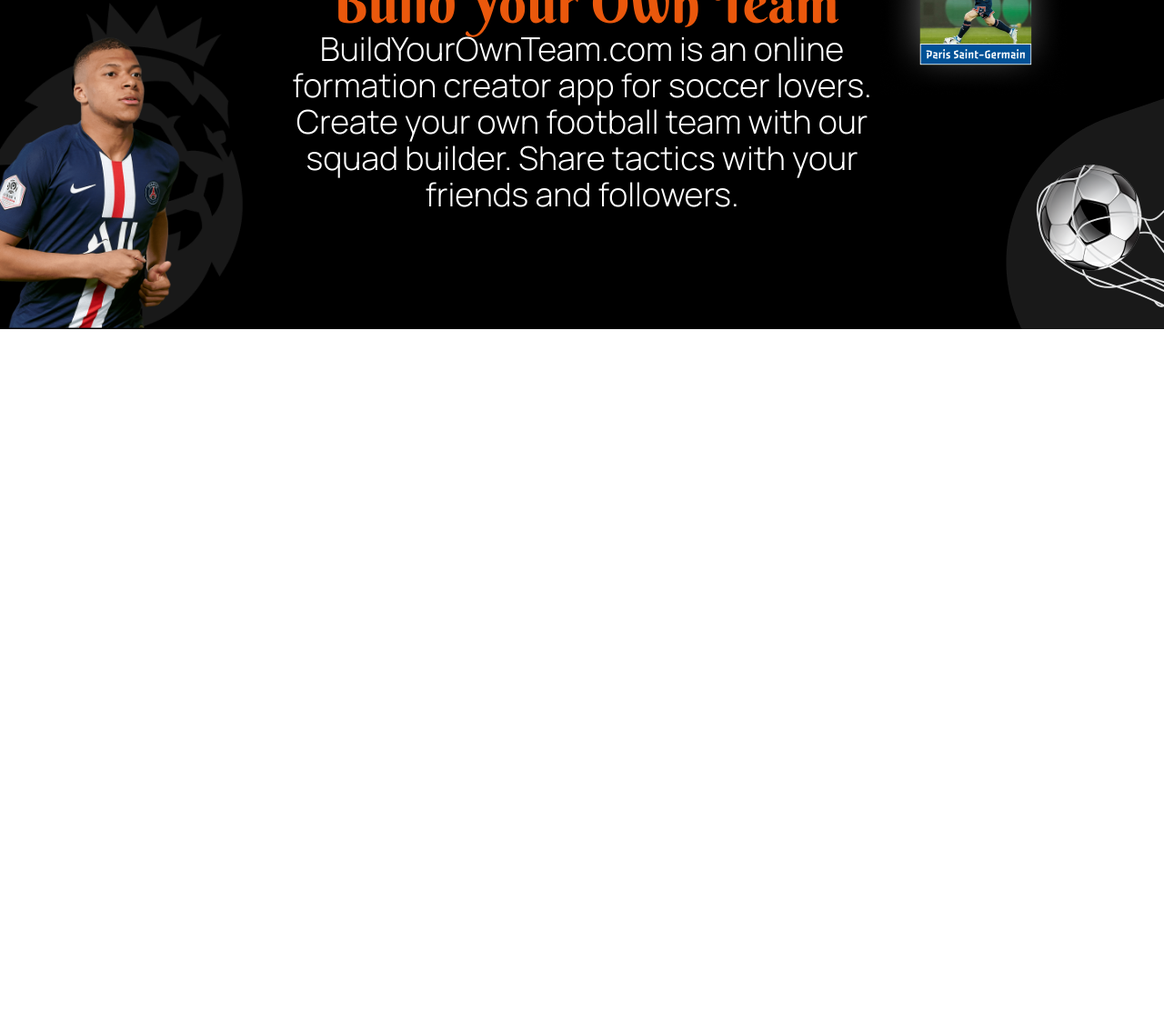
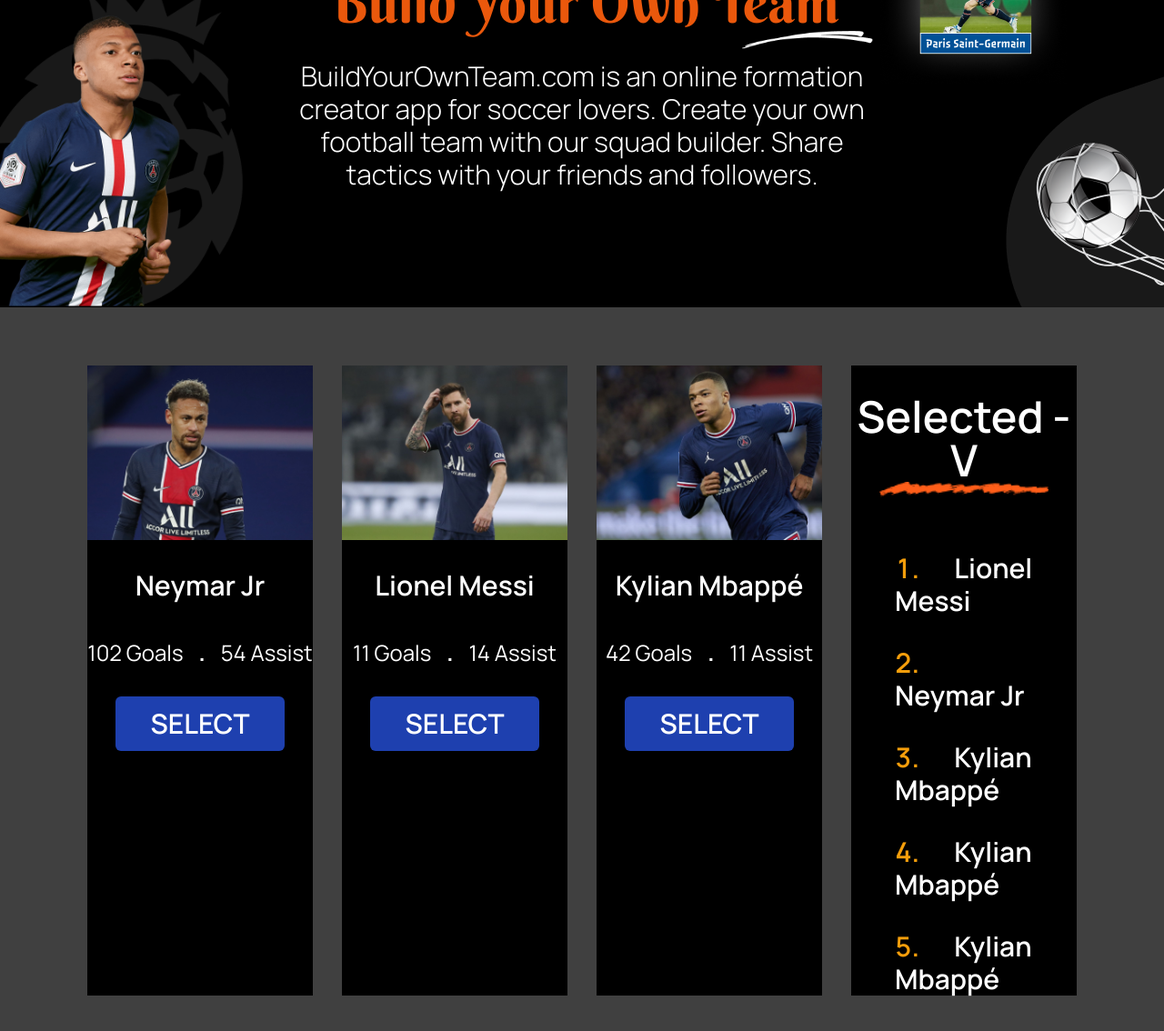
Before and after one commit to DiptaPal/select-best-five, a plain HTML site: page index.html in a window 1280 px wide. Shown: the part 234-1368 px from the top of the page at 91% size. Before the commit the page ends 800 px from the top, so only its background shows below. Drawn offline with nearby package versions, Linux system fonts and the light colour scheme.

Commit message:
selected section done

```diff
--- a/index.html
+++ b/index.html
@@ -17,6 +17,7 @@
 
 </head>
 <body>
+    <!-- header section start -->
     <nav>
         <div class="flex flex-row justify-between items-center px-8 text-2xl 2xl:text-4xl font-bold bg-black text-white">
             <div class="flex flex-row items-center">
@@ -41,9 +42,10 @@
                 <img class="w-2/4 m-auto md:w-fit md:absolute md:-bottom-3 xl:-bottom-5 2xl:-bottom-6" src="./images/header1.png" alt="">
             </div>
             <div class="md:w-1/2 flex justify-center items-center px-10 md:px-0 md:py-24 lg:py-32 2xl:py-40 m-auto md:m-0">
-               <div class="text-center">
+               <div class="text-center relative">
                     <h1 class="sm:text-4xl xl:text-6xl 2xl:text-8xl font-medium text-orange-600 font-berkshire header-title">Build Your Own Team</h1>
-                    <p class="sm:text-2xl xl:text-4xl font-light text-white">BuildYourOwnTeam.com is an online formation creator app for soccer lovers. Create your own football team with our squad builder. Share tactics with your friends and followers.</p>
+                    <img class="absolute right-1/4 md:right-0 w-24 md:w-36 2xl:w-fit" src="./images/white_underline.png" alt="">
+                    <p class="sm:text-2xl xl:text-3xl font-light text-white pt-8">BuildYourOwnTeam.com is an online formation creator app for soccer lovers. Create your own football team with our squad builder. Share tactics with your friends and followers.</p>
                </div>
             </div>
             <div class="md:w-3/12 md:relative flex justify-between md:flex-col">
@@ -59,7 +61,56 @@
             </div>
         </div>
     </header>
-
+    <!-- header section end -->
+    <!-- main section start -->
+    <main class="bg-neutral-700">
+        <div class="grid grid-cols-4 gap-8 mx-24 pt-16 pb-24">
+            <div class="text-center bg-black text-white">
+                <img class="w-full" src="./images/players/neymar.png" alt="">
+                <div>
+                    <h3 class="text-3xl font-semibold my-8">Neymar Jr</h3>
+                    <div>
+                        <p class="text-2xl">102 Goals<span class="mx-4 text-4xl">.</span>54 Assist</p>
+                    </div>
+                    <button class="text-3xl font-semibold rounded-md bg-blue-800 hover:bg-orange-600 w-9/12 py-3 my-8">SELECT</button>
+                </div>
+            </div>
+            <div class="text-center bg-black text-white">
+                <img class="w-full" src="./images/players/messi.png" alt="">
+                <div>
+                    <h3 class="text-3xl font-semibold my-8">Lionel Messi</h3>
+                    <div>
+                        <p class="text-2xl">11 Goals<span class="mx-4 text-4xl">.</span>14 Assist</p>
+                    </div>
+                    <button class="text-3xl font-semibold rounded-md bg-blue-800 hover:bg-orange-600 w-9/12 py-3 my-8">SELECT</button>
+                </div>
+            </div>
+            <div class="text-center bg-black text-white">
+                <img class="w-full" src="./images/players/mbappe.png" alt="">
+                <div>
+                    <h3 class="text-3xl font-semibold my-8">Kylian Mbappé</h3>
+                    <div>
+                        <p class="text-2xl">42 Goals<span class="mx-4 text-4xl">.</span>11 Assist</p>
+                    </div>
+                    <button class="text-3xl font-semibold rounded-md bg-blue-800 hover:bg-orange-600 w-9/12 py-3 my-8">SELECT</button>
+                </div>
+            </div>
+            <div class="text-center bg-black text-white font-semibold">
+                <h3 class="text-5xl mt-8">Selected - V</h3>
+                <img class="mx-auto mb-7 w-9/12" src="./images/orange_underline.png" alt="">
+                <div>
+                    <ol class="list-decimal text-left px-12 list-inside text-3xl marker:text-amber-500">
+                        <li class="pt-8"><span class="px-4"></span>Lionel Messi</li>
+                        <li class="pt-8"><span class="px-4"></span>Neymar Jr</li>
+                        <li class="pt-8"><span class="px-4"></span>Kylian Mbappé</li>
+                        <li class="pt-8"><span class="px-4"></span>Kylian Mbappé</li>
+                        <li class="pt-8"><span class="px-4"></span>Kylian Mbappé</li>
+                    </ol>
+                </div>
+            </div>
+        </div>
+    </main>
+    <!-- main section end -->
 
 
     <script src=""></script>
```
Also changed, not shown: images/orange_underline.png (added), images/players/Renato.png (added), images/players/mbappe.png (added), images/players/messi.png (added), images/players/neymar.png (added), images/players/ramos.png (added), images/players/vitor.png (added), images/white_underline.png (renamed from images/Line Marker.png).
